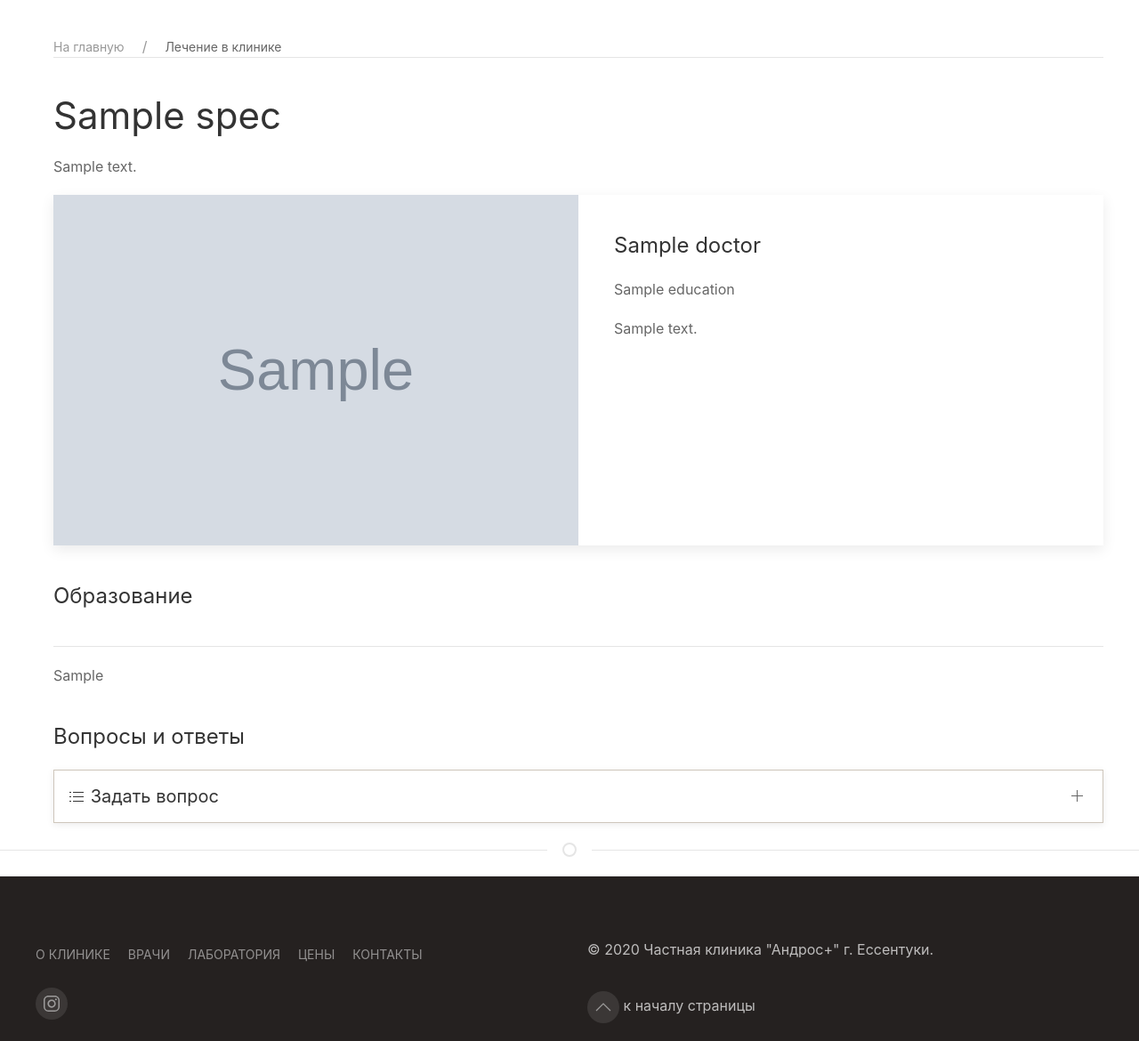
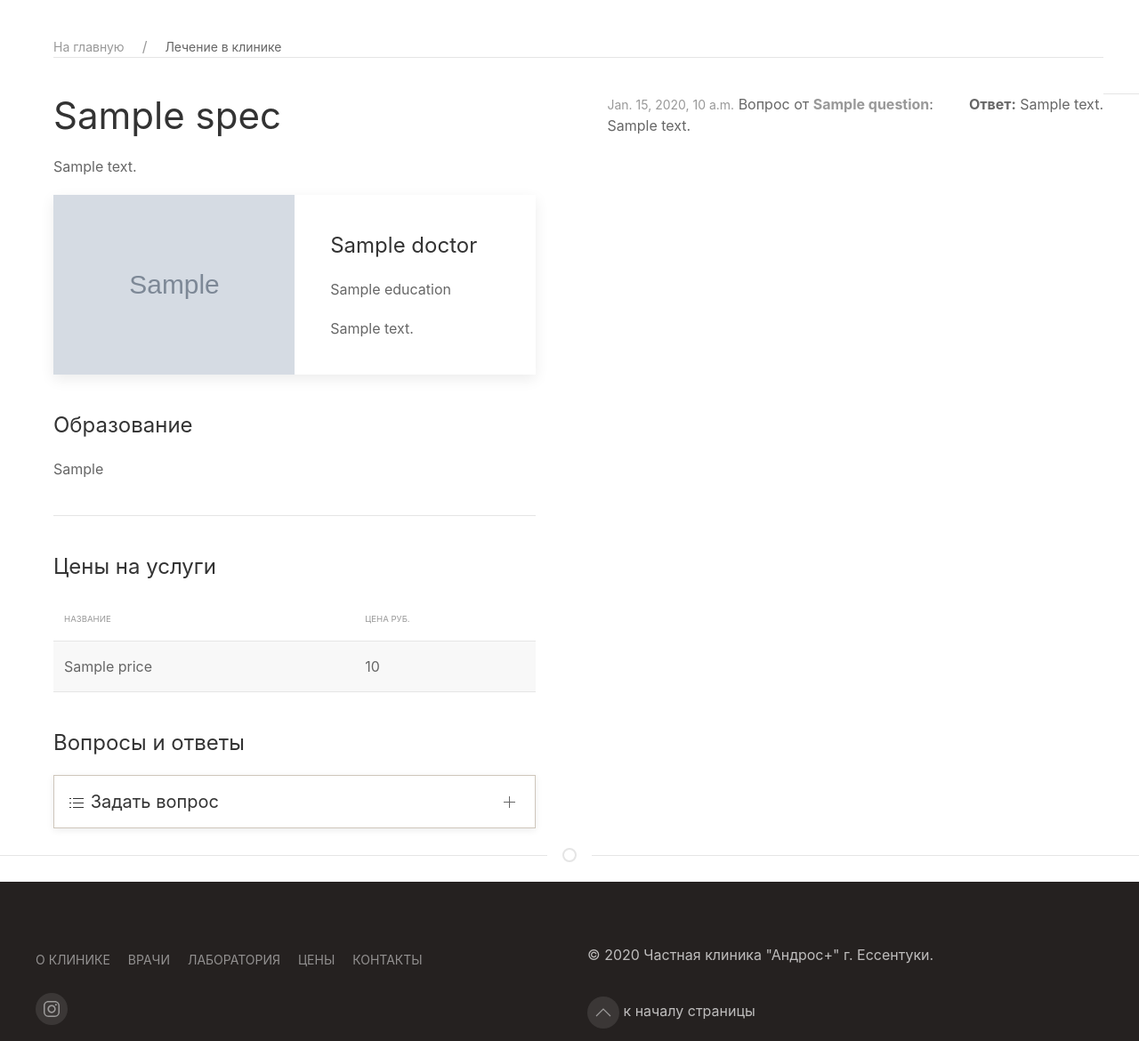
Before and after one commit to achukanov/clinic, a Django app: template clinic/templates/clinic/branch.html in a window 1280 px wide. Shown: the part 120-1290 px from the top of the page at 89% size. Run offline with Django 4.2, Linux system fonts and the light colour scheme; the template is opened without the code that fills it: most values are stand-ins (such as "Sample title", 1, 10 or a date in 2020); grey boxes marked "Sample" are stand-in pictures; form fields are guessed from the names that the template uses.

Commit message:
готовая рабочая форма вопросов. Нужен рефактор

```diff
--- a/clinic/admin.py
+++ b/clinic/admin.py
@@ -32,6 +32,7 @@ class ArticlesAdmin(admin.ModelAdmin):
 
 
 class QuestionsAdmin(admin.ModelAdmin):
+    # TODO: ограничить число символов в предпросмотре
     list_display = ('name', 'text', 'answer', 'created_at', 'updated_at', 'active', 'is_answered', 'specialization')
     list_display_links = ('name', 'text', 'answer', 'created_at', 'updated_at', 'specialization', )
     list_filter = ('active', 'is_answered', 'specialization')
--- a/clinic/templates/clinic/branch.html
+++ b/clinic/templates/clinic/branch.html
@@ -29,44 +29,47 @@
                             </div>
                         </div>
                     </div>
+                    {% if doctor.education_full %}
                         <h3>Образование</h3>
+                        <p>
+                            {{ doctor.education_full }}
+                        </p>
+                    {% endif %}
                     <div uk-lightbox="animation: slide">
                         <ul class="uk-thumbnav">
                             {% for certificate in certificates %}
                                 {% if certificate.doctor == doctor %}
                                     <li>
-                                    <a class="uk-inline" href="{{ certificate.photo.url }}" data-caption="Сертификат">
+                                        <a class="uk-inline" href="{{ certificate.photo.url }}"
+                                           data-caption="Сертификат">
                                             <img style="width:100px;height:100px" src="{{ certificate.photo.url }}"
                                                  alt="Сертификат">
                                         </a>
                                     </li>
                                 {% endif %}
                             {% endfor %}
-                        {#            {% endfor %}#}
                         </ul>
                     </div>
                     <hr>
-                {{ doctor.education_full }}
+
                 {% endfor %}
 
 
-            {#        @if($prices->count() != '0')#}
-            {#        <h3>Цены на услуги</h3>#}
-            {#        <table class="uk-table uk-table-striped uk-table-hover">#}
-            {#            <thead>#}
-            {#                <tr>#}
-            {#                    <th>Название</th>#}
-            {#                    <th>Цена руб.</th>#}
-            {#                </tr>#}
-            {#            </thead>#}
-            {#            @foreach ($prices as $price)#}
-            {#            <tr>#}
-            {#                <td>{{ $price->title }}</td>#}
-            {#                <td>{{ $price->price }}</td>#}
-            {#            </tr>#}
-            {#            @endforeach#}
-            {#        </table>#}
-            {#        @endif#}
+                <h3>Цены на услуги</h3>
+                <table class="uk-table uk-table-striped uk-table-hover">
+                    <thead>
+                    <tr>
+                        <th>Название</th>
+                        <th>Цена руб.</th>
+                    </tr>
+                    </thead>
+                    {% for price in prices %}
+                        <tr>
+                            <td>{{ price.name }}</td>
+                            <td>{{ price.cost }}</td>
+                        </tr>
+                    {% endfor %}
+                </table>
 
                 <h3>Вопросы и ответы</h3>
                 <ul uk-accordion="duration:800">
@@ -74,23 +77,37 @@
                         <a class="uk-accordion-title uk-padding-small uk-box-shadow-small border-default" href="#"><span
                                 uk-icon="icon: list"></span> Задать вопрос</a>
                         <div class="uk-accordion-content">
-
-
-
-
-
                             <form method="POST" action="{% url 'add-question' %}" class="uk-form-stacked">
                                 {% csrf_token %}
                                 <div class="uk-margin">
                                     <div class="uk-form-controls">
-                                    <input id="id_name" type="text" class="uk-input uk-form-large uk-box-shadow-medium" name="name"
-                                           placeholder="* Ваше имя" required/>
+                                        {{ form.name }}
                                     </div>
                                 </div>
+
                                 <div class="uk-margin">
-                                <textarea id="id_text" class="uk-textarea uk-form-large uk-box-shadow-medium" rows="5" name="text"
-                                          placeholder="* Ваш вопрос..." required></textarea>
-                                <input id="id_specialization" hidden="hidden" name="specialization" value="13">
+                                    {{ form.text }}
+                                </div>
+                                {{ form.specialization }}
+
+
+                                {#                            <div class="uk-margin">#}
+                                {#                                <textarea id="id_text" class="uk-textarea uk-form-large uk-box-shadow-medium" rows="5"#}
+                                {#                                          name="text"#}
+                                {#                                          placeholder="* Ваш вопрос..." required></textarea>#}
+                                {#                                <input id="id_specialization" hidden="hidden" name="specialization" value="13">#}
+                                {#                                <p class="uk-margin-medium-top">#}
+                                {#                                <div id="spinbutton" uk-spinner></div>#}
+                                {#                                <button id="sendbutton"#}
+                                {#                                        class="uk-button uk-button-default uk-button-large uk-box-shadow-medium"#}
+                                {#                                        type="submit">Отправить...#}
+                                {#                                </button>#}
+                                {#                                </p>#}
+                                {#                                <span class="uk-text-muted uk-text-small">Нажимая, вы даете согласие на обработку персональных данных</span>#}
+                                {#                                <!-- TODO: Добавить Каптчу -->#}
+                                {#                            </div>#}
+
+
                                 <p class="uk-margin-medium-top">
                                 <div id="spinbutton" uk-spinner></div>
                                 <button id="sendbutton"
@@ -104,17 +121,18 @@
                         </form>
 
 
-
             </div>
             </li>
             </ul>
-
-            {#                    @foreach($questions as $question)#}
-            {#                        <p><span class="uk-text-muted uk-text-small">{{$question->created_at}}</span> Вопрос от <b class="uk-text-muted">{{$question->name}}</b>:<br>#}
-            {#                        {!!$question->vopros!!}</p>#}
-            {#                        <p><b>Ответ:</b> {!!$question->otvet!!}</p>#}
-            {#                        <hr>#}
-            {#                    @endforeach#}
+            {% for question in questions %}
+                {% if question.answer %}
+                    <p><span class="uk-text-muted uk-text-small">{{ question.created_at }}</span> Вопрос от <b
+                            class="uk-text-muted">{{ question.name }}</b>:<br>
+                        {{ question.text }}</p>
+                    <p><b>Ответ:</b> {{ question.answer }}</p>
+                    <hr>
+                {% endif %}
+            {% endfor %}
 
             {#                        {{ $questions->links() }}#}
             {##}
@@ -169,18 +187,28 @@
 
 
 
-{#<form method="POST" action="{% url 'add-question' %}" class="uk-form-stacked">#}
+{#<h3>Вопросы и ответы</h3>#}
+{#            <ul uk-accordion="duration:800">#}
+{#                <li>#}
+{#                    <a class="uk-accordion-title uk-padding-small uk-box-shadow-small border-default" href="#"><span#}
+{#                            uk-icon="icon: list"></span> Задать вопрос</a>#}
+{#                    <div class="uk-accordion-content">#}
+{##}
+{##}
+{#                        <form method="POST" action="{% url 'add-question' %}" class="uk-form-stacked">#}
 {#                            {% csrf_token %}#}
 {#                            <div class="uk-margin">#}
 {#                                <div class="uk-form-controls">#}
-{#                                    <input type="text" class="uk-input uk-form-large uk-box-shadow-medium" name="name"#}
+{#                                    <input id="id_name" type="text" class="uk-input uk-form-large uk-box-shadow-medium"#}
+{#                                           name="name"#}
 {#                                           placeholder="* Ваше имя" required/>#}
 {#                                </div>#}
 {#                            </div>#}
 {#                            <div class="uk-margin">#}
-{#                                <textarea class="uk-textarea uk-form-large uk-box-shadow-medium" rows="5" name="text"#}
+{#                                <textarea id="id_text" class="uk-textarea uk-form-large uk-box-shadow-medium" rows="5"#}
+{#                                          name="text"#}
 {#                                          placeholder="* Ваш вопрос..." required></textarea>#}
-{#                                <input hidden="hidden" name="specialization" value="{{ spec }}">#}
+{#                                <input id="id_specialization" hidden="hidden" name="specialization" value="13">#}
 {#                                <p class="uk-margin-medium-top">#}
 {#                                <div id="spinbutton" uk-spinner></div>#}
 {#                                <button id="sendbutton"#}
@@ -192,3 +220,8 @@
 {#                                <!-- TODO: Добавить Каптчу -->#}
 {#                            </div>#}
 {#                        </form>#}
+{##}
+{##}
+{#                    </div>#}
+{#                </li>#}
+{#            </ul>#}
--- a/clinic/templates/clinic/index.html
+++ b/clinic/templates/clinic/index.html
@@ -13,7 +13,6 @@
             </li>
             {% endfor %}
         </ul>
-    <ul class="uk-slideshow-nav uk-dotnav"></ul>
 
     <a class="bord uk-position-center-left uk-position-small uk-icon-button uk-slidenav-previous uk-icon uk-slidenav" href="#" uk-slidenav-previous="" uk-slideshow-item="previous"><svg width="14" height="24" viewBox="0 0 14 24" xmlns="http://www.w3.org/2000/svg" data-svg="slidenav-previous"><polyline fill="none" stroke="#000" stroke-width="1.4" points="12.775,1 1.225,12 12.775,23 "></polyline></svg></a>
     <a class="bord uk-position-center-right uk-position-small uk-icon-button uk-slidenav-next uk-icon uk-slidenav" href="#" uk-slidenav-next="" uk-slideshow-item="next"><svg width="14" height="24" viewBox="0 0 14 24" xmlns="http://www.w3.org/2000/svg" data-svg="slidenav-next"><polyline fill="none" stroke="#000" stroke-width="1.4" points="1.225,23 12.775,12 1.225,1 "></polyline></svg></a>
```
Also changed, not shown: clinic/forms.py (+16 -10 lines), clinic/models.py (+13 -4 lines), clinic/templates/clinic/medicine.html (+5 -5 lines), clinic/views.py (+18 -38 lines). Lines whose indentation alone changed are shown as unchanged.
